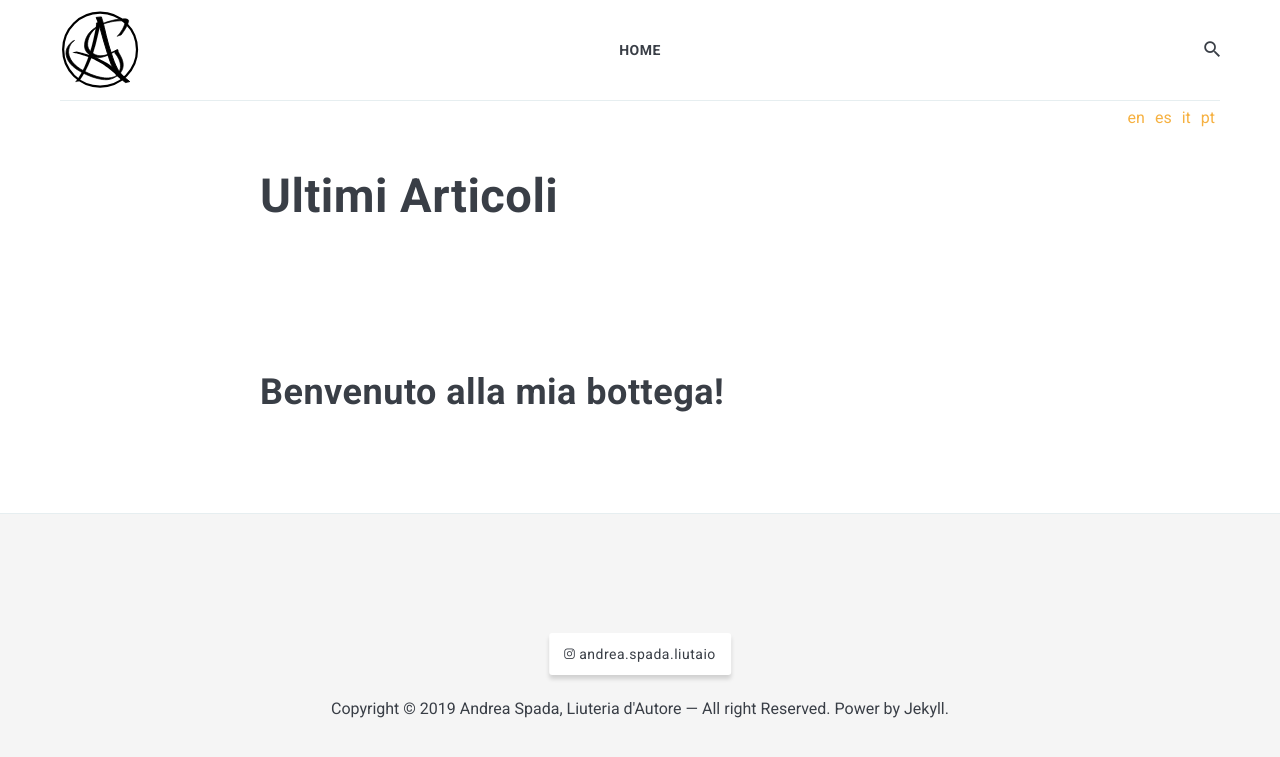
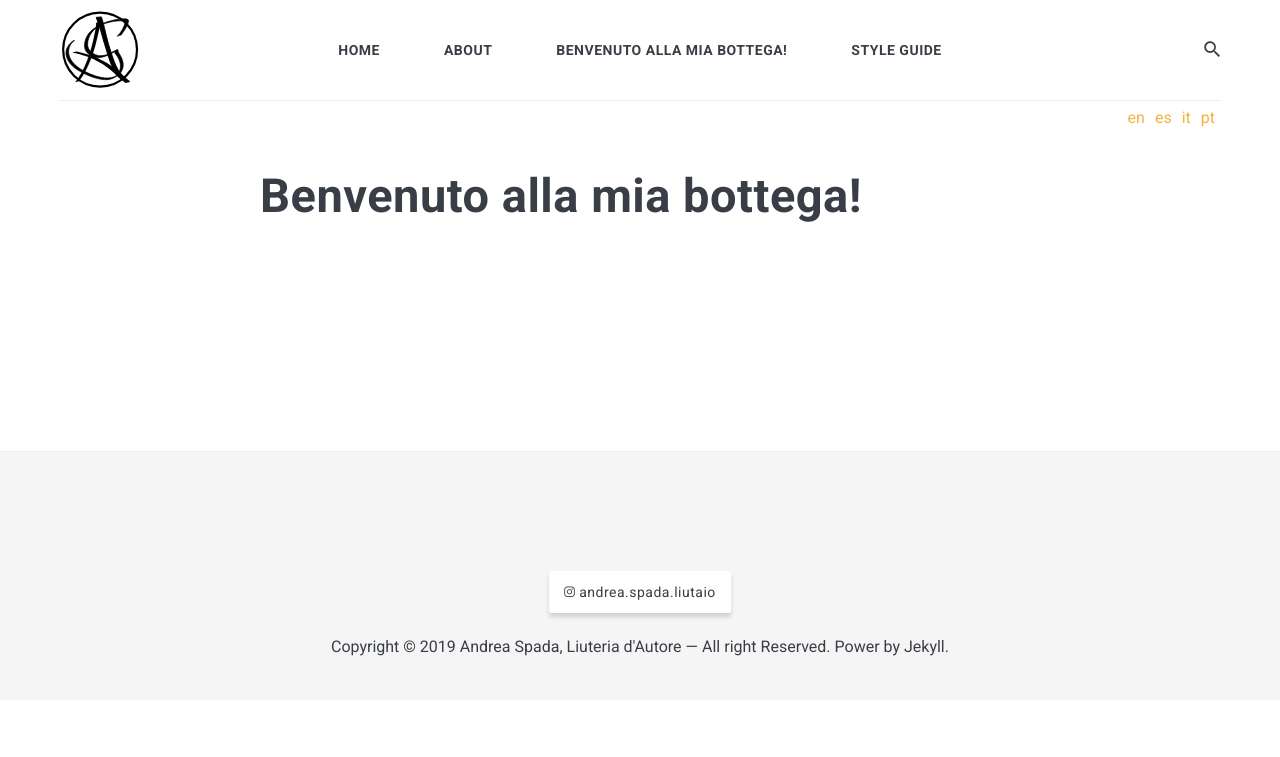
Before and after one commit to andreaspada/Multilanguage-Jekyll, a Jekyll site: the page built from _pages/it/index.md, in a window 1280 px wide. Shown: the top 757 px of the page. Built offline with Jekyll 4.4.1, drawn with Linux system fonts in a browser that asks for light colours; nearby versions of some CDN libraries.

Commit message:
Added a submenu in the navigation for each page in the current language

```diff
--- a/_includes/header.html
+++ b/_includes/header.html
@@ -27,6 +27,16 @@
               <li class="nav__item">
                 <a href="{{site.baseurl}}/" class="nav__link">Home</a>
               </li>
+              {% assign posts=site.pages | where:"lang", page.lang | sort: 'title' %}
+              {% if posts.size > 1 %}
+              {% for post in posts %}
+
+              <li class="nav__item">
+                <a href="{{ post.url }}" class="nav__link">{{ post.title }}</a>
+              </li>
+
+              {% endfor %}
+              {% endif %}
             </ul>
           </div>
         </nav>
--- a/_pages/it/index.md
+++ b/_pages/it/index.md
@@ -1,9 +1,7 @@
 ---
 layout: page
-title: Ultimi Articoli
+title: Benvenuto alla mia bottega!
 lang: it
 lang-ref: index
 permalink: /it/
 ---
-
-# Benvenuto alla mia bottega!
```
Also changed, not shown: _pages/en/index.md (+1 -3 lines), _pages/es/index.md (+1 -3 lines), _pages/pt/index.md (+1 -3 lines).
